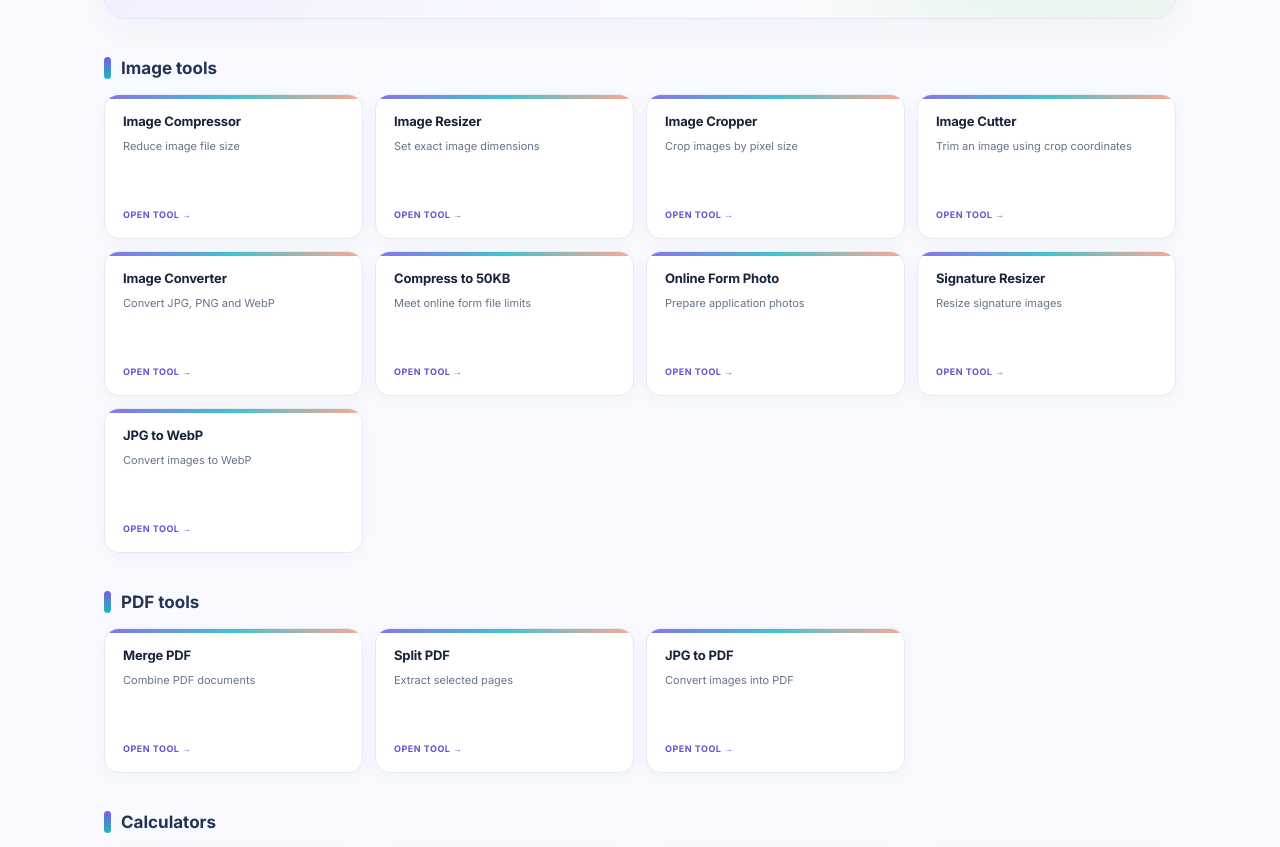
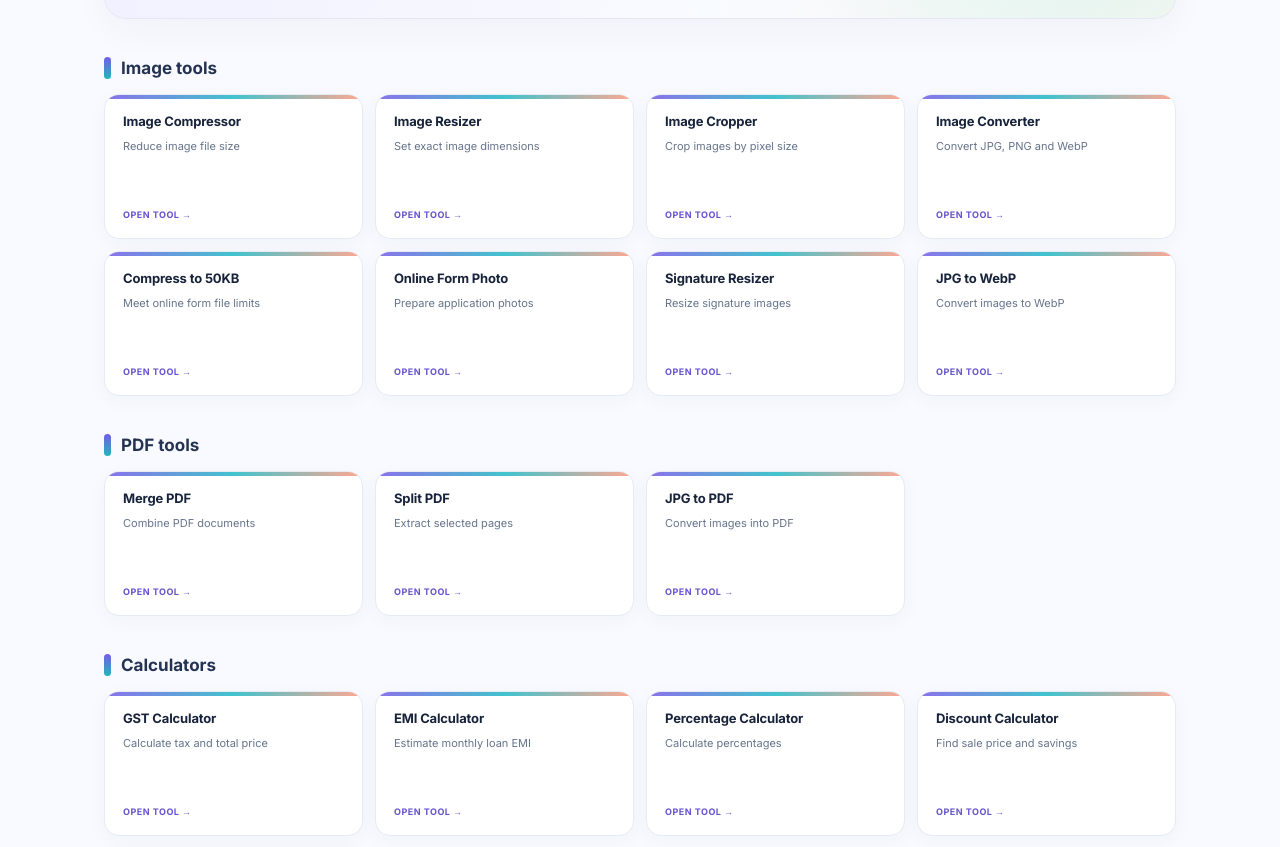
Before and after one commit to ya6331856-cpu/pic-to-spec, a Next.js app: page / in a window 1280 px wide. Shown: the part 1011-1858 px from the top of the page. Built offline with nearby package versions, Linux system fonts and the light colour scheme.

Commit message:
Remove duplicate image cutter directory link

```diff
--- a/app/page.tsx
+++ b/app/page.tsx
@@ -142,7 +142,6 @@ export default function Home() {
         <a className="tool-card" href="/image-compressor"><b>Image Compressor</b><small>Reduce image file size</small><strong>OPEN TOOL →</strong></a>
         <a className="tool-card" href="/image-resizer"><b>Image Resizer</b><small>Set exact image dimensions</small><strong>OPEN TOOL →</strong></a>
         <a className="tool-card" href="/image-cropper"><b>Image Cropper</b><small>Crop images by pixel size</small><strong>OPEN TOOL →</strong></a>
-        <a className="tool-card" href="/image-cutter"><b>Image Cutter</b><small>Trim an image using crop coordinates</small><strong>OPEN TOOL →</strong></a>
         <a className="tool-card" href="/image-converter"><b>Image Converter</b><small>Convert JPG, PNG and WebP</small><strong>OPEN TOOL →</strong></a>
         <a className="tool-card" href="/compress-image-to-50kb"><b>Compress to 50KB</b><small>Meet online form file limits</small><strong>OPEN TOOL →</strong></a>
         <a className="tool-card" href="/resize-photo-for-online-form"><b>Online Form Photo</b><small>Prepare application photos</small><strong>OPEN TOOL →</strong></a>
```
